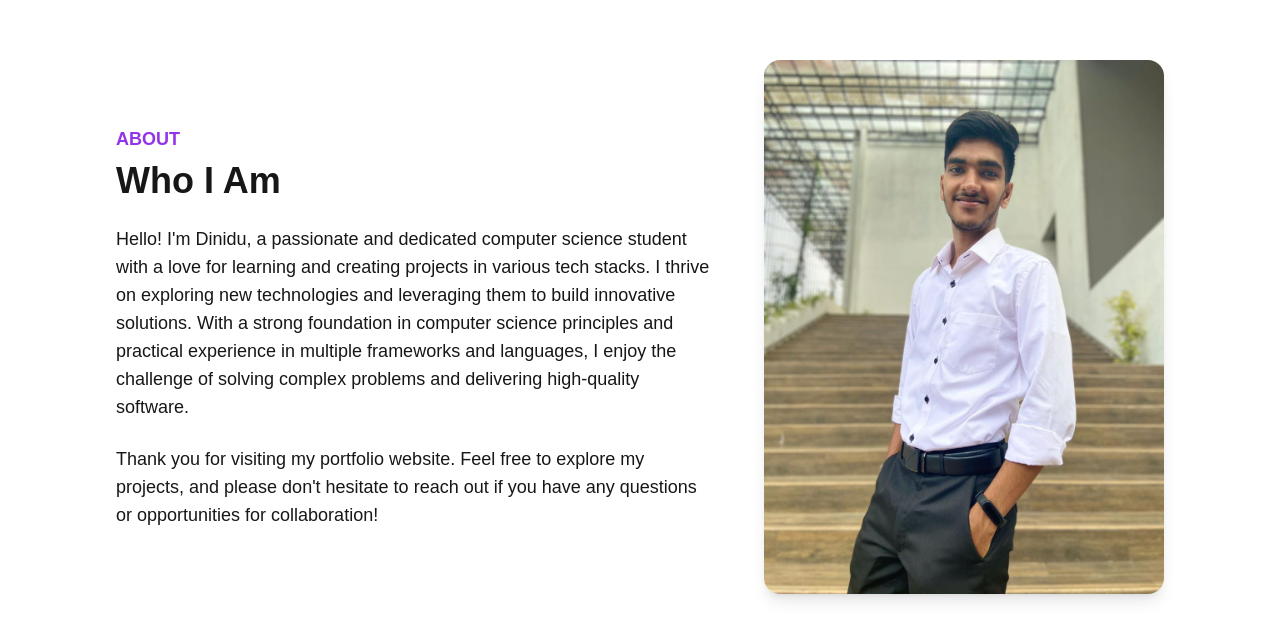
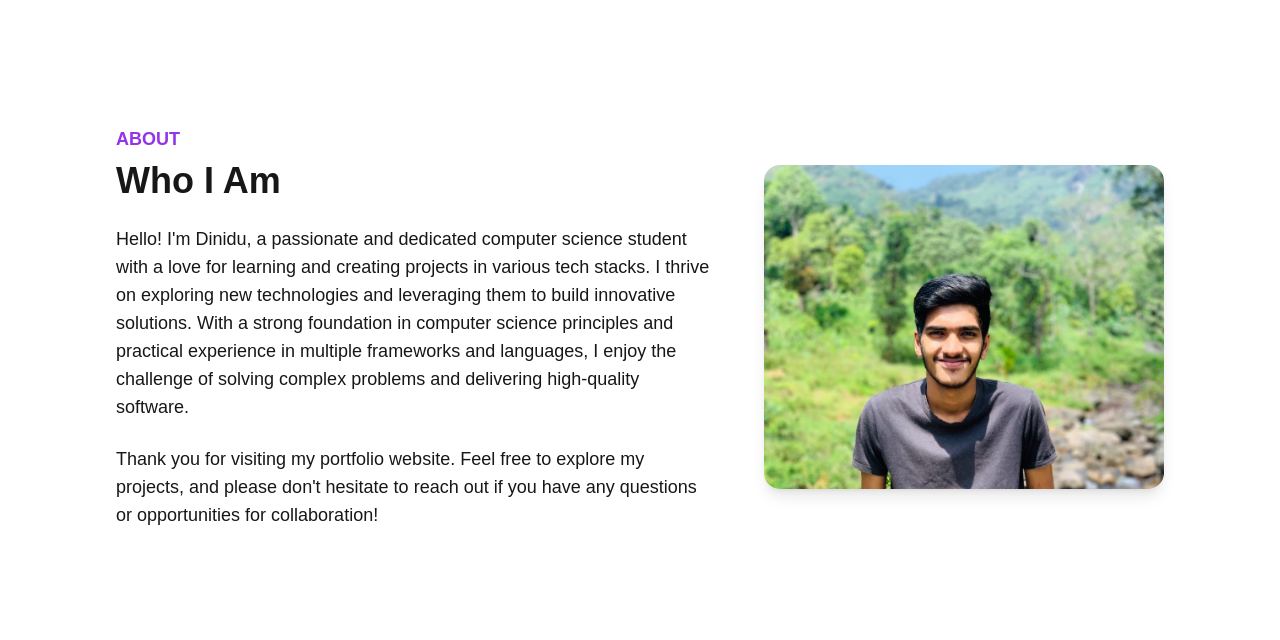
Before and after one commit to it21096884/portofiles, a Next.js app: page / in a window 1280 px wide. Shown: the part 873-1513 px from the top of the page. Built offline with nearby package versions, Linux system fonts and the light colour scheme.

Commit message:
image upload change

```diff
--- a/pages/index.js
+++ b/pages/index.js
@@ -174,7 +174,7 @@ export default function Home() {
               {/* Right Section - Profile Image */}
               <div className="md:w-1/3 mt-6 md:mt-0 md:ml-12">
                 <img
-                  src="/dinidu.jpeg"
+                  src="/dinidu_prof.jpeg"
                   alt="Profile"
                   className="rounded-2xl shadow-lg"
                 />
```
Also changed, not shown: public/dinidu_prof.jpeg (added).
